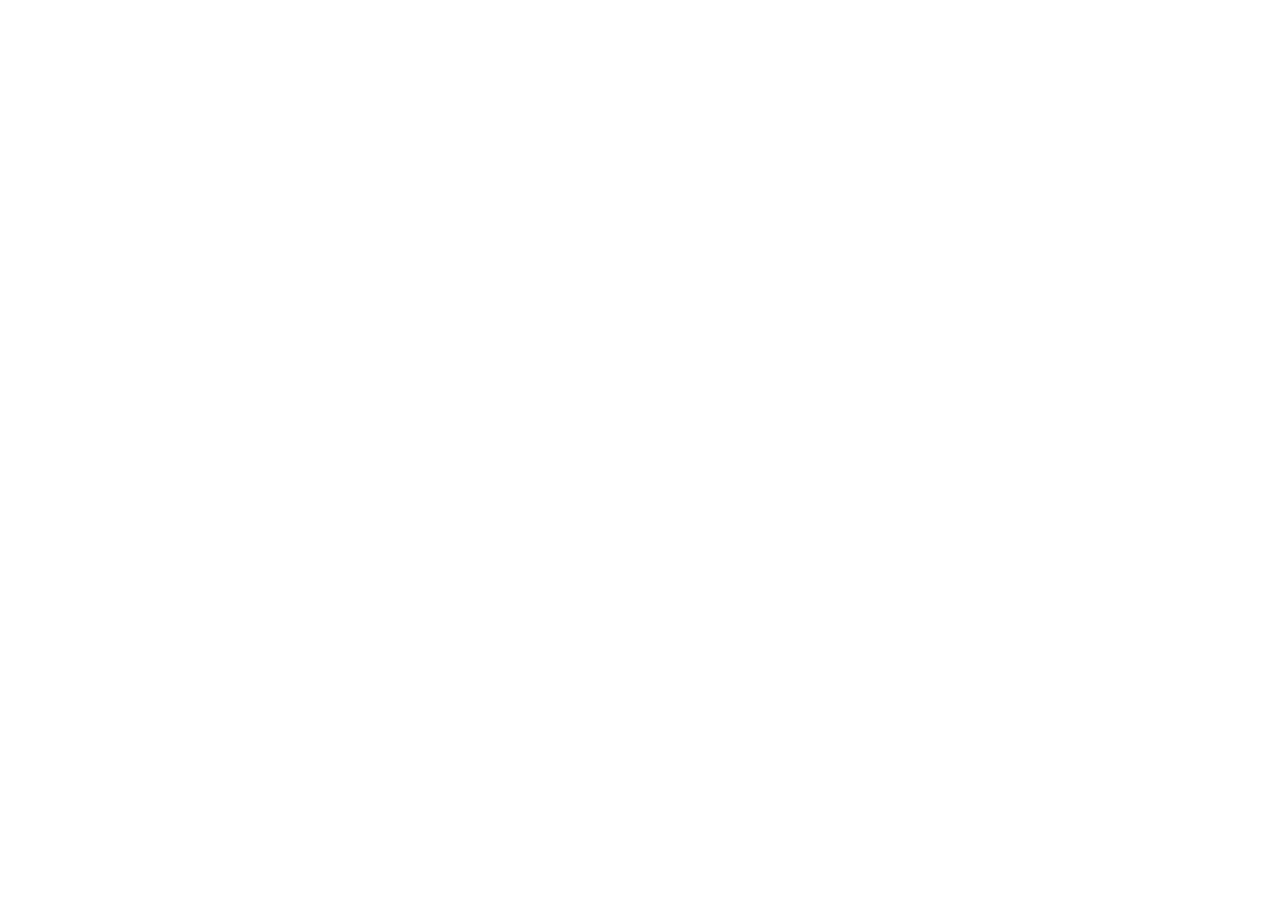
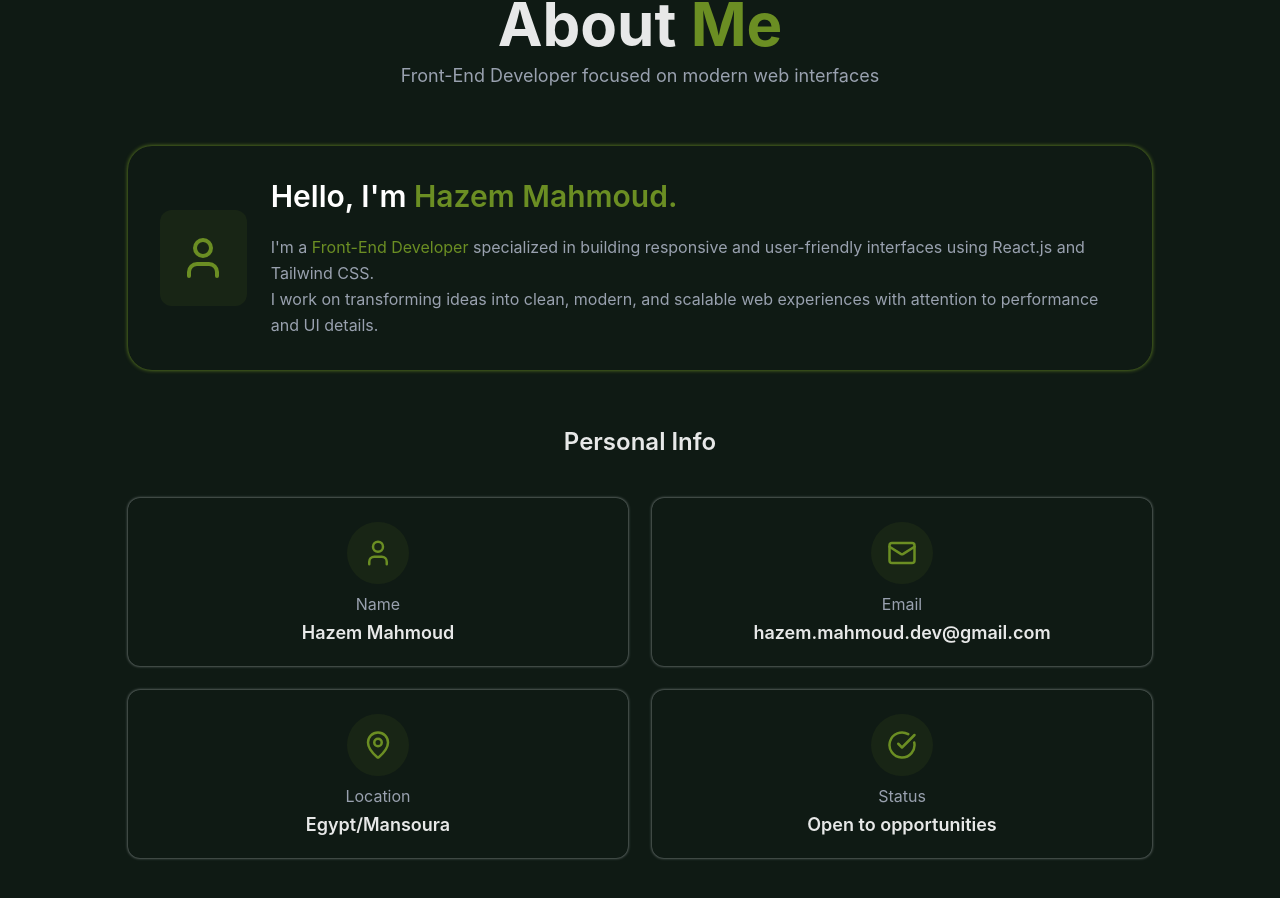
Before and after one commit to Hazem-2002/Portifolio, a React (Vite) app: page / in a window 1280 px wide. Shown: the part 886-1784 px from the top of the page. Before the commit the page ends 800 px from the top, so only its background shows below. Built offline with nearby package versions, Linux system fonts and the light colour scheme.

Commit message:
add about section

```diff
--- /dev/null
+++ b/src/About.jsx
@@ -0,0 +1,197 @@
+import React from "react";
+import AnimatedSection from "./AnimatedSection";
+
+const About = () => {
+  return (
+    <div className="flex flex-col gap-14 items-center w-[80%] mx-auto">
+      <AnimatedSection>
+        <div className="flex flex-col gap-2 items-center">
+          <h2 className="text-3xl md:text-6xl font-bold">
+            <span className="text-white/90">About </span>
+            <span className="text-[#6B8E23]">Me</span>
+          </h2>
+          <p className="text-gray-400 text-base md:text-lg text-center">
+            Front-End Developer focused on modern web interfaces
+          </p>
+        </div>
+      </AnimatedSection>
+
+      <AnimatedSection>
+        <div
+          className="p-8 rounded-3xl"
+          style={{ boxShadow: "0 0 4px #6B8E23" }}
+        >
+          {/* About */}
+          <div className="flex flex-col md:flex-row gap-6 items-center">
+            <div className="size-20 md:size-24 rounded-xl bg-[#6B8E23]/10 flex items-center justify-center">
+              <svg
+                xmlns="http://www.w3.org/2000/svg"
+                viewBox="0 0 24 24"
+                fill="none"
+                stroke="currentColor"
+                strokeWidth="2"
+                strokeLinecap="round"
+                strokeLinejoin="round"
+                className="lucide lucide-user text-[#6B8E23] size-10 md:size-12"
+                aria-hidden="true"
+              >
+                <path d="M19 21v-2a4 4 0 0 0-4-4H9a4 4 0 0 0-4 4v2"></path>
+                <circle cx="12" cy="7" r="4"></circle>
+              </svg>
+            </div>
+
+            <div className="flex flex-col gap-2">
+              {/* Title */}
+              <h2 className="text-lg md:text-3xl font-semibold mb-3 text-white text-center md:text-start">
+                <span>Hello, I'm </span>
+                <span className="hidden md:inline text-[#6B8E23]">
+                  Hazem Mahmoud.
+                </span>
+                <p className="inline md:hidden text-[#6B8E23] leading-relaxed">
+                  <br />
+                  <span>Hazem Mahmoud</span>
+                </p>
+              </h2>
+
+              {/* Summary */}
+              <p className="text-gray-400 leading-relaxed text-center md:text-start">
+                I'm a{" "}
+                <span className="text-[#6B8E23]">Front-End Developer</span>{" "}
+                specialized in building responsive and user-friendly interfaces
+                using React.js and Tailwind CSS.
+                <br />I work on transforming ideas into clean, modern, and
+                scalable web experiences with attention to performance and UI
+                details.
+              </p>
+            </div>
+          </div>
+        </div>
+      </AnimatedSection>
+
+      {/* Personal Info */}
+      <AnimatedSection>
+        <div className="flex flex-col w-full items-center gap-10">
+          <h2 className="text-xl md:text-2xl font-semibold text-white/90">
+            Personal Info
+          </h2>
+
+          <div className="grid grid-cols-1 md:grid-cols-2 justify-center gap-6 w-[100%] md:w-full">
+            {/* Name */}
+            <div className="flex flex-col items-center gap-3 p-4 md:p-6 shadow shadow-[0_0_3px_#99A1A0] hover:shadow-[0_0_10px_#6B8E23] transition duration-200 rounded-xl">
+              <div className="bg-[#6B8E23]/10 text-[#6B8E23] p-4 rounded-full">
+                <svg
+                  xmlns="http://www.w3.org/2000/svg"
+                  viewBox="0 0 24 24"
+                  fill="none"
+                  stroke="currentColor"
+                  strokeWidth="2"
+                  strokeLinecap="round"
+                  strokeLinejoin="round"
+                  className="lucide lucide-user size-5.5 md:size-7.5"
+                  aria-hidden="true"
+                >
+                  <path d="M19 21v-2a4 4 0 0 0-4-4H9a4 4 0 0 0-4 4v2"></path>
+                  <circle cx="12" cy="7" r="4"></circle>
+                </svg>
+              </div>
+
+              <h2 className="text-sm sm:text-base font-normal text-gray-400 leading-none">
+                Name
+              </h2>
+
+              <h2 className="text-base sm:text-lg text-white/90 font-semibold leading-none">
+                Hazem Mahmoud
+              </h2>
+            </div>
+
+            {/* Email */}
+            <div className="flex flex-col items-center gap-3 p-4 md:p-6 shadow shadow-[0_0_3px_#99A1A0] hover:shadow-[0_0_10px_#6B8E23] transition duration-200 rounded-xl">
+              <div className="bg-[#6B8E23]/10 text-[#6B8E23] p-4 rounded-full">
+                <svg
+                  xmlns="http://www.w3.org/2000/svg"
+                  viewBox="0 0 24 24"
+                  fill="none"
+                  stroke="currentColor"
+                  strokeWidth="2"
+                  strokeLinecap="round"
+                  strokeLinejoin="round"
+                  className="lucide lucide-mail size-5.5 md:size-7.5"
+                  aria-hidden="true"
+                >
+                  <path d="m22 7-8.991 5.727a2 2 0 0 1-2.009 0L2 7"></path>
+                  <rect x="2" y="4" width="20" height="16" rx="2"></rect>
+                </svg>
+              </div>
+
+              <h2 className="text-sm sm:text-base font-normal text-gray-400 leading-none">
+                Email
+              </h2>
+
+              <h2 className="text-base sm:text-lg text-white/90 font-semibold leading-none">
+                hazem.mahmoud.dev@gmail.com
+              </h2>
+            </div>
+
+            {/* Location */}
+            <div className="flex flex-col items-center gap-3 p-4 md:p-6 shadow shadow-[0_0_3px_#99A1A0] hover:shadow-[0_0_10px_#6B8E23] transition duration-200 rounded-xl">
+              <div className="bg-[#6B8E23]/10 text-[#6B8E23] p-4 rounded-full">
+                <svg
+                  xmlns="http://www.w3.org/2000/svg"
+                  viewBox="0 0 24 24"
+                  fill="none"
+                  stroke="currentColor"
+                  strokeWidth="2"
+                  strokeLinecap="round"
+                  strokeLinejoin="round"
+                  className="lucide lucide-map-pin size-5.5 md:size-7.5"
+                  aria-hidden="true"
+                >
+                  <path d="M20 10c0 4.993-5.539 10.193-7.399 11.799a1 1 0 0 1-1.202 0C9.539 20.193 4 14.993 4 10a8 8 0 0 1 16 0"></path>
+                  <circle cx="12" cy="10" r="3"></circle>
+                </svg>
+              </div>
+
+              <h2 className="text-sm sm:text-base font-normal text-gray-400 leading-none">
+                Location
+              </h2>
+
+              <h2 className="text-base sm:text-lg text-white/90 font-semibold leading-none">
+                Egypt/Mansoura
+              </h2>
+            </div>
+
+            {/* Status */}
+            <div className="flex flex-col items-center gap-3 p-4 md:p-6 shadow shadow-[0_0_3px_#99A1A0] hover:shadow-[0_0_10px_#6B8E23] transition duration-200 rounded-xl">
+              <div className="bg-[#6B8E23]/10 text-[#6B8E23] p-4 rounded-full">
+                <svg
+                  xmlns="http://www.w3.org/2000/svg"
+                  viewBox="0 0 24 24"
+                  fill="none"
+                  stroke="currentColor"
+                  strokeWidth="2"
+                  strokeLinecap="round"
+                  strokeLinejoin="round"
+                  className="lucide lucide-circle-check-big size-5.5 md:size-7.5"
+                  aria-hidden="true"
+                >
+                  <path d="M21.801 10A10 10 0 1 1 17 3.335"></path>
+                  <path d="m9 11 3 3L22 4"></path>
+                </svg>
+              </div>
+
+              <h2 className="text-sm sm:text-base font-normal text-gray-400 leading-none">
+                Status
+              </h2>
+
+              <h2 className="text-base sm:text-lg text-white/90 font-semibold leading-none">
+                Open to opportunities
+              </h2>
+            </div>
+          </div>
+        </div>
+      </AnimatedSection>
+    </div>
+  );
+};
+
+export default About;
--- a/src/AnimatedSection.jsx
+++ b/src/AnimatedSection.jsx
@@ -8,6 +8,7 @@
       whileInView={{ opacity: 1, y: 0 }}
       transition={{ duration: 0.6, delay }}
       viewport={{ once: true }}
+      className="w-full"
     >
       {children}
     </motion.div>
--- a/src/App.jsx
+++ b/src/App.jsx
@@ -1,18 +1,19 @@
 import "./App.css";
 import Navbar from "./Navbar";
 import Hero from "./Hero";
-import AnimatedSection from "./AnimatedSection";
+import About from "./About";
 
 function App() {
   return (
-    <div className="flex flex-col gap-8 w-full">
+    <>
       <Navbar />
       <main className="min-h-screen w-full bg-gradient-to-r from-[#0F1A14] via-[#16251D] to-[#0F1A14]">
-        <AnimatedSection>
-          <Hero />
-        </AnimatedSection>
+        <Hero />
       </main>
-    </div>
+      <section className="py-20 bg-[#0F1A14]">
+        <About />
+      </section>
+    </>
   );
 }
 
--- a/src/Hero.jsx
+++ b/src/Hero.jsx
@@ -1,9 +1,11 @@
 import React from "react";
 import myPhoto from "./assets/myPhoto1.png";
 import { TypeAnimation } from "react-type-animation";
+import AnimatedSection from "./AnimatedSection";
 
 const Hero = () => {
   return (
+    <AnimatedSection>
       <div className="min-h-screen flex flex-col md:flex-row gap-12 justify-between overflow-hidden p-6 pt-18 pb-8 md:p-12 md:pt-24">
         <div className="flex flex-col grow gap-4 justify-evenly order-2 md:order-1 shrink-2">
           <div
@@ -191,6 +193,7 @@
           </div>
         </div>
       </div>
+    </AnimatedSection>
   );
 };
 
--- a/src/index.css
+++ b/src/index.css
@@ -1 +1,5 @@
 @import "tailwindcss";
+
+body {
+    background: #0F1A14;
+}
```
Also changed, not shown: src/assets/myPhoto1.png, src/assets/myPhoto11.png (added). Lines whose indentation alone changed are shown as unchanged.
